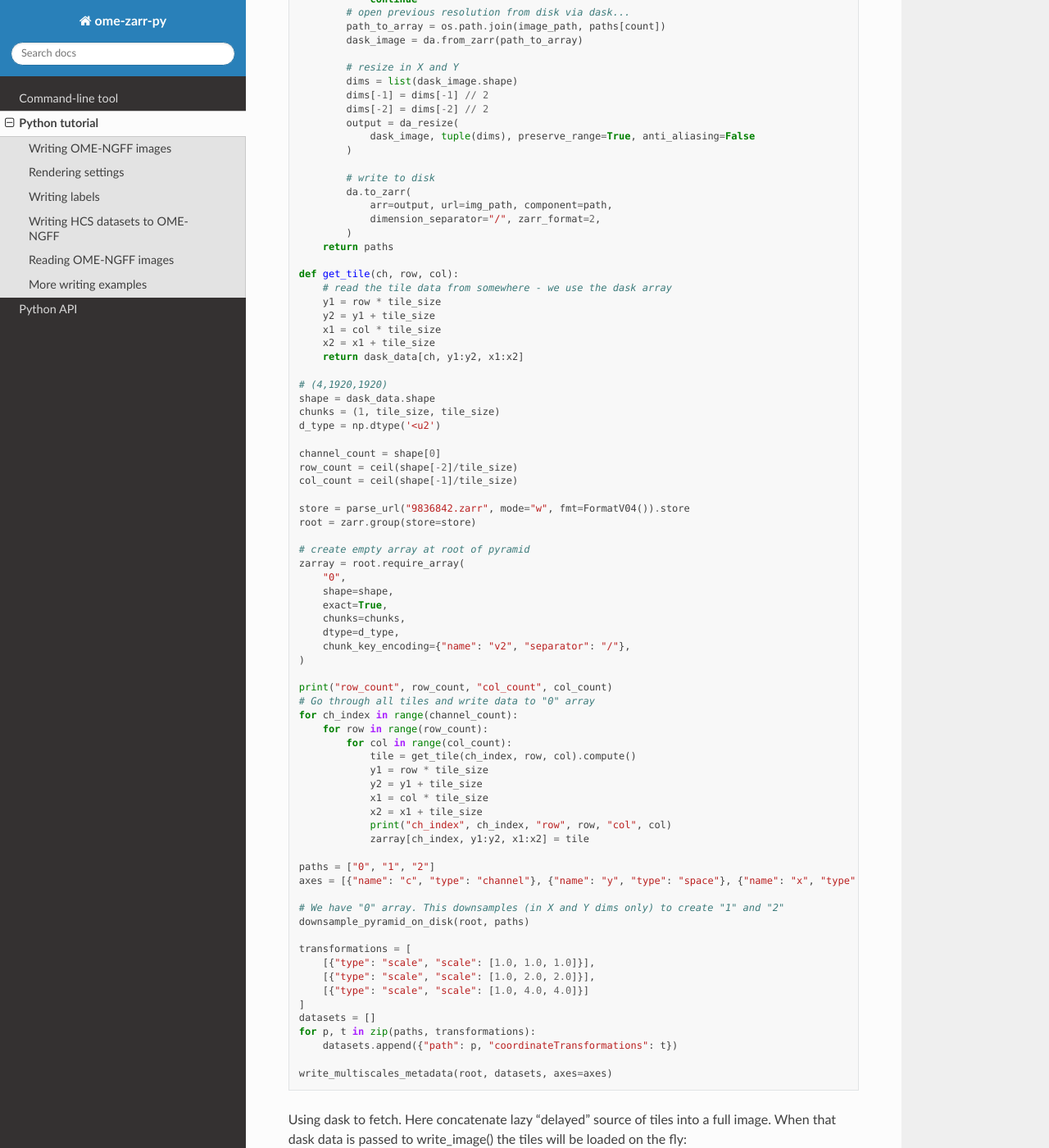
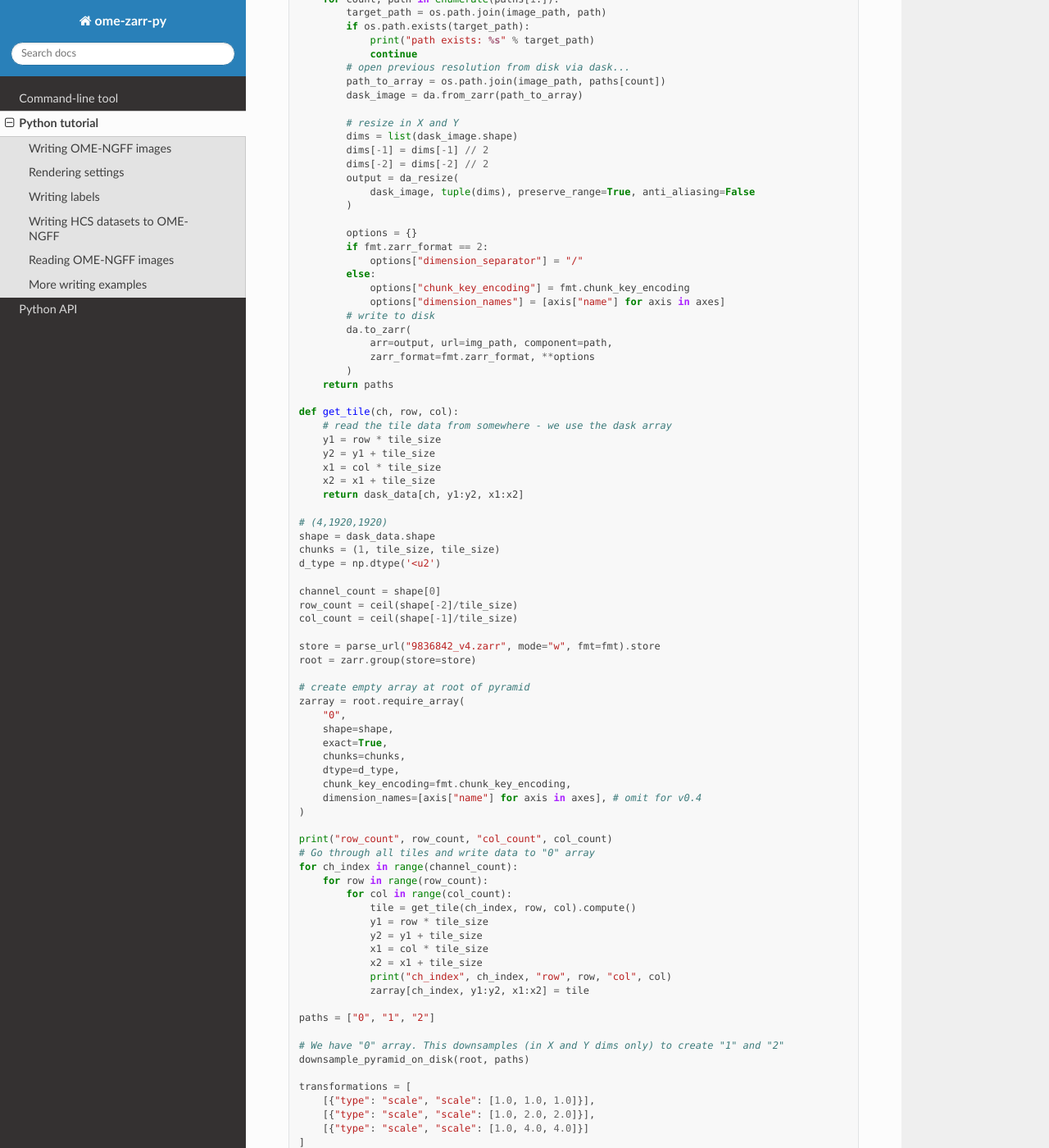
Before and after one commit to ome/ome-zarr-py, a Sphinx documentation site: the page built from docs/source/python.rst, in a window 1280 px wide and 1400 px high, scrolled down 4657 px. Shown: the whole window at 82% size. Built offline with Sphinx 7.4.7 and the Read the Docs theme 3.1.0, drawn with Linux system fonts in a browser that asks for light colours; some of the changed text lies outside the part shown.

Commit message:
Update other docs/python examples. Fix dimension_names in write_image()

```diff
--- a/docs/source/python.rst
+++ b/docs/source/python.rst
@@ -188,7 +188,7 @@
     from ome_zarr.reader import Reader
     import napari
 
-    url = "https://uk1s3.embassy.ebi.ac.uk/idr/zarr/v0.4/idr0062A/6001240.zarr"
+    url = "https://uk1s3.embassy.ebi.ac.uk/idr/zarr/v0.5/idr0062A/6001240_labels.zarr"
 
     # read the image data
     store = parse_url(url, mode="r").store
@@ -226,12 +226,16 @@
     import dask.array as da
     from math import ceil
 
+    fmt = CurrentFormat()
+    # Use fmt=FormatV04() to write v0.4 format (zarr v2)
+
     url = "https://uk1s3.embassy.ebi.ac.uk/idr/zarr/v0.3/9836842.zarr"
     reader = Reader(parse_url(url))
     nodes = list(reader())
     # first level of the pyramid
     dask_data = nodes[0].data[0]
     tile_size = 512
+    axes = [{"name": "c", "type": "channel"}, {"name": "y", "type": "space"}, {"name": "x", "type": "space"}]
 
     def downsample_pyramid_on_disk(parent, paths):
         """
@@ -259,10 +263,16 @@
                 dask_image, tuple(dims), preserve_range=True, anti_aliasing=False
             )
 
+            options = {}
+            if fmt.zarr_format == 2:
+                options["dimension_separator"] = "/"
+            else:
+                options["chunk_key_encoding"] = fmt.chunk_key_encoding
+                options["dimension_names"] = [axis["name"] for axis in axes]
             # write to disk
             da.to_zarr(
                 arr=output, url=img_path, component=path,
-                dimension_separator="/", zarr_format=2,
+                zarr_format=fmt.zarr_format, **options
             )
         return paths
 
@@ -283,7 +293,7 @@
     row_count = ceil(shape[-2]/tile_size)
     col_count = ceil(shape[-1]/tile_size)
 
-    store = parse_url("9836842.zarr", mode="w", fmt=FormatV04()).store
+    store = parse_url("9836842_v4.zarr", mode="w", fmt=fmt).store
     root = zarr.group(store=store)
 
     # create empty array at root of pyramid
@@ -293,7 +303,8 @@
         exact=True,
         chunks=chunks,
         dtype=d_type,
-        chunk_key_encoding={"name": "v2", "separator": "/"},
+        chunk_key_encoding=fmt.chunk_key_encoding,
+        dimension_names=[axis["name"] for axis in axes], # omit for v0.4
     )
 
     print("row_count", row_count, "col_count", col_count)
@@ -310,7 +321,6 @@
                 zarray[ch_index, y1:y2, x1:x2] = tile
 
     paths = ["0", "1", "2"]
-    axes = [{"name": "c", "type": "channel"}, {"name": "y", "type": "space"}, {"name": "x", "type": "space"}]
 
     # We have "0" array. This downsamples (in X and Y dims only) to create "1" and "2"
     downsample_pyramid_on_disk(root, paths)
@@ -339,10 +349,11 @@
 
     from ome_zarr.io import parse_url
     from ome_zarr.format import FormatV04
-    from ome_zarr.writer import write_image, write_multiscales_metadata
+    from ome_zarr.writer import write_image, add_metadata
 
     zarr_name = "test_dask.zarr"
-    store = parse_url(zarr_name, mode="w", fmt=FormatV04()).store
+    # Use fmt=FormatV04() in parse_url() to write v0.4 format (zarr v2)
+    store = parse_url(zarr_name, mode="w").store
     root = zarr.group(store=store)
 
     size_xy = 100
@@ -405,7 +416,7 @@
                 "active": True,
             },
         ]
-    }
+    }})
 
     print("Created image. Open with...")
     print(f"ome_zarr view {zarr_name}")
```
Also changed, not shown: other parts of docs/source/python.rst (+2 -2 lines), 1 other file.
